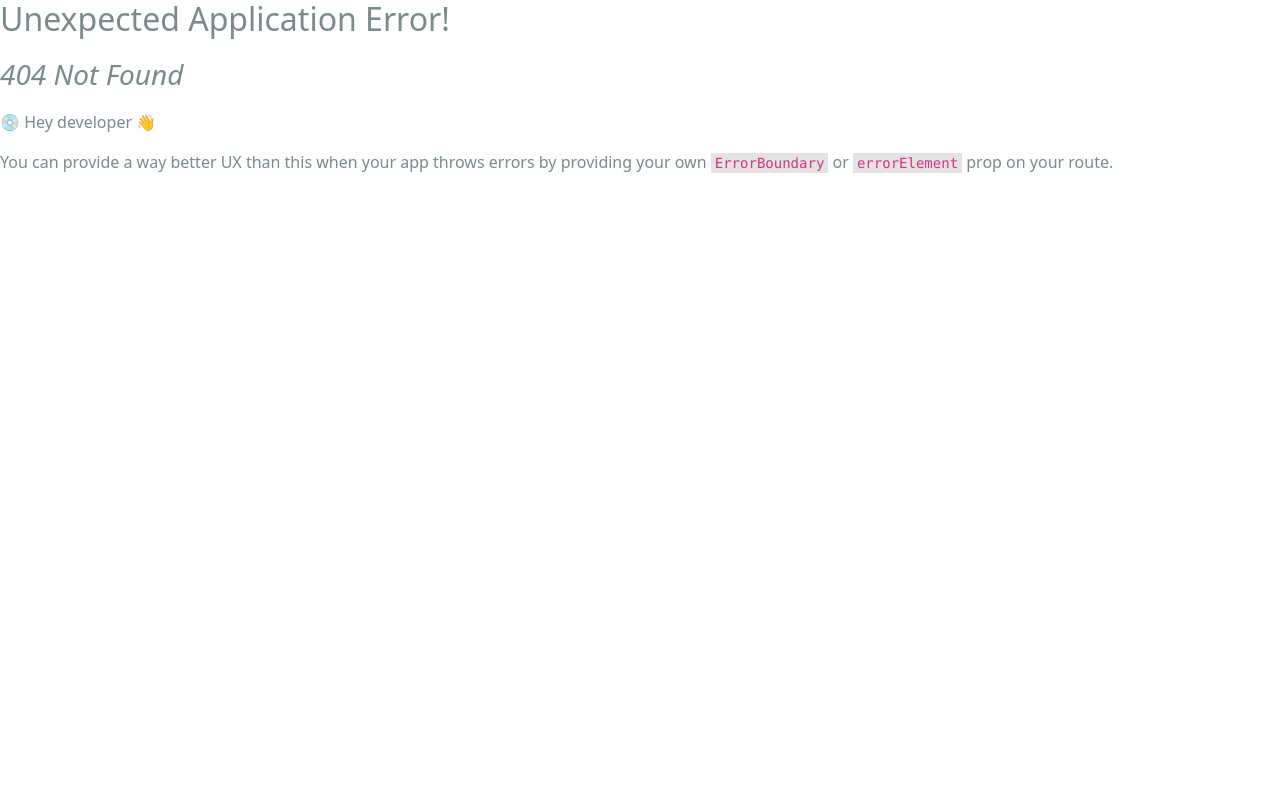
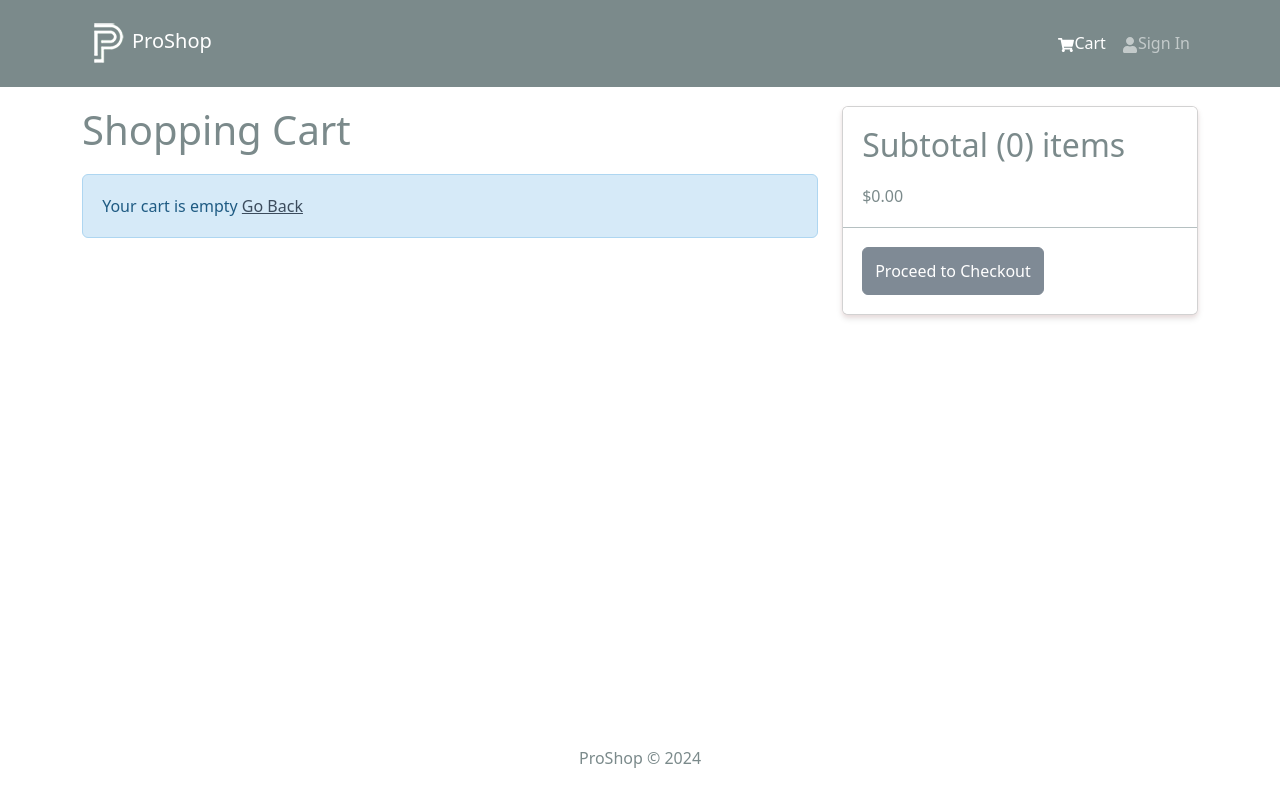
Before and after one commit to ajdm31/ProShop-Ecommerce-MERN, a React (Create React App) app in the folder frontend/: page /cart in a window 1280 px wide. Before the commit this address had no page. Shown: the top 802 px of the page. Built offline with nearby package versions, Linux system fonts and the light colour scheme.

Commit message:
Added Cart Info Screen

```diff
--- a/frontend/src/index.js
+++ b/frontend/src/index.js
@@ -15,6 +15,7 @@
 import reportWebVitals from './reportWebVitals';
 import HomeScreen from './screens/HomeScreen';
 import ProductScreen from './screens/ProductScreen';
+import CartScreen from './screens/CartScreen.jsx';
 
 
 const router = createBrowserRouter(
@@ -22,6 +23,7 @@
     <Route path='/' element={<App />}>
       <Route index={true} path='/' element={<HomeScreen/>} />
       <Route path='/product/:id' element={<ProductScreen/>} />
+      <Route path='/cart' element={<CartScreen/>} />
     </Route>
   )
 )
--- /dev/null
+++ b/frontend/src/screens/CartScreen.jsx
@@ -0,0 +1,90 @@
+import React from 'react'
+import {Link, useNavigate} from 'react-router-dom';
+import { useDispatch, useSelector } from 'react-redux';
+import {Row, Col, ListGroup, Image, Form, Button, Card} from 'react-bootstrap';
+import { FaTrash } from 'react-icons/fa';
+import Message from '../components/Message'
+import { addToCart } from '../slices/cartSlice';
+
+const CartScreen = () => {
+
+    const navigate = useNavigate();
+    const dispatch = useDispatch();
+
+    const cart = useSelector((state) => state.cart);
+    const {cartItems} = cart;
+
+    const addToCartHandler = async (product, qty) => {
+        dispatch(addToCart({...product, qty}))
+    };
+
+  return (
+    <Row>
+        <Col md={8}>
+            <h1 style={{marginBottom: '20px'}}>Shopping Cart</h1>
+            {cartItems.length === 0 ? (
+                <Message>
+                    Your cart is empty <Link to='/'>Go Back</Link>
+                </Message>
+            ) : (
+                <ListGroup variant='flush'>
+                    { cartItems.map( (item) => (
+                        <ListGroup.Item key={item._id}>
+                            <Row>
+                                <Col md={2}>
+                                    <Image src={item.image} alt={item.name} fluid rounded/>
+                                </Col>
+                                <Col md={3}>
+                                    <Link to={`/product/${item._id}`}>{item.name}</Link>
+                                </Col>
+                                <Col md={2}>
+                                    ${item.price}
+                                </Col>
+                                <Col md={2}>
+                                <Form.Control
+                                            as="select"
+                                            value={item.qty}
+                                            onChange={(e) => {addToCartHandler(item, Number(e.target.value))}}
+                                        >
+                                            {[...Array(item.countInStock).keys()].map((x) => (
+                                                <option key={x + 1} value={x + 1} >
+                                                    {x + 1}
+                                                </option>
+                                            ))
+                                            }
+
+                                        </Form.Control>
+                                </Col>
+                                <Col md={2}>
+                                <Button type='button' variant='light'>
+                                    <FaTrash/>
+                                </Button>
+                                </Col>
+                            </Row>
+                        </ListGroup.Item>
+                    ))}
+                </ListGroup>
+            )}
+        </Col>
+        <Col md={4}>
+            <Card>
+                <ListGroup variant='flush'>
+                    <ListGroup.Item>
+                        <h2>
+                            Subtotal ({cartItems.reduce( (acc, item) => acc + item.qty, 0)}) items
+                        </h2>
+                        ${ cartItems.reduce((acc, item) => acc + item.qty * item.price, 0).toFixed(2)}
+                    </ListGroup.Item>
+                    <ListGroup.Item>
+                        <Button type='button' className='btn-block' disabled={cartItems.length===0}>
+                            Proceed to Checkout
+                        </Button>
+                    </ListGroup.Item>
+                </ListGroup>
+            </Card>
+        </Col>
+    </Row>
+  )
+}
+
+export default CartScreen;
```
